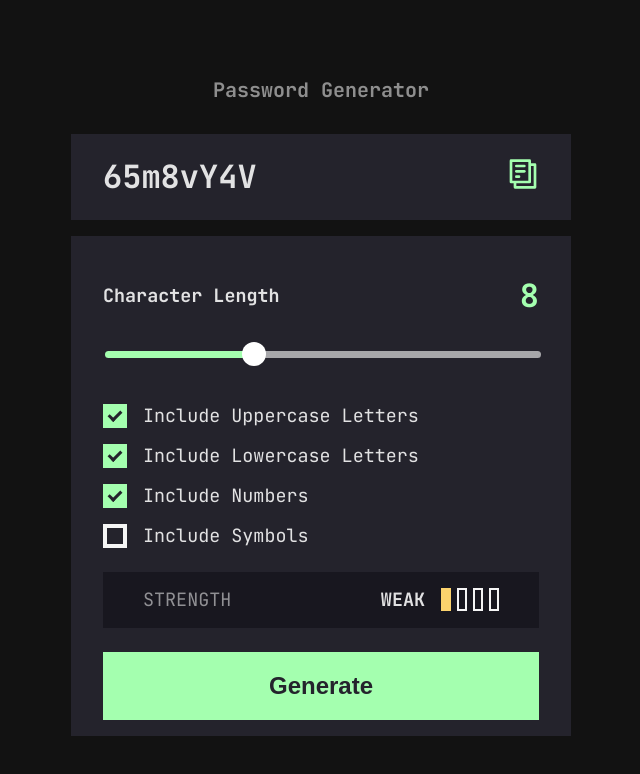
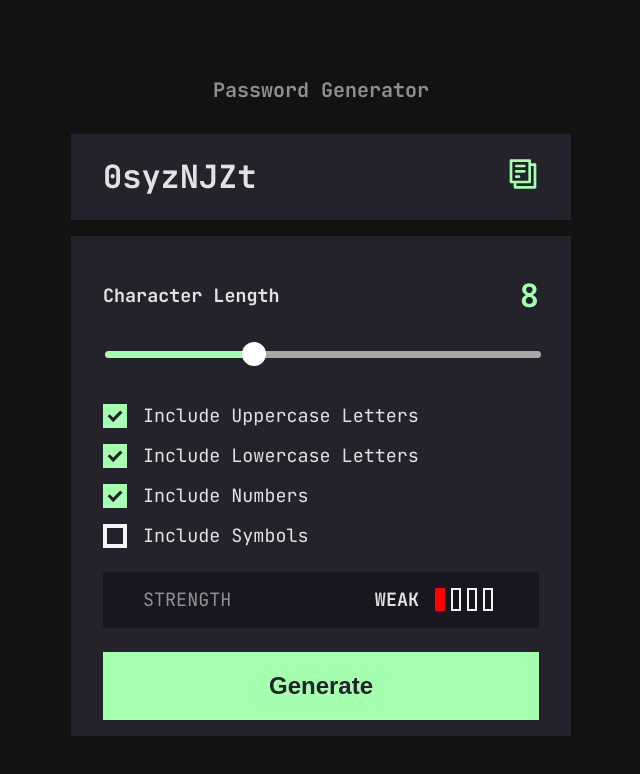
Before and after one commit to jueet/password-generator, a React (Vite) app: page / in a window 1280 px wide. Shown: the top 774 px of the page, without its empty margins (319-959 px from the left). Built offline with nearby package versions, Linux system fonts and the light colour scheme.

Commit message:
password strength is calculated through entropy

```diff
--- a/src/App.css
+++ b/src/App.css
@@ -3,10 +3,11 @@
   margin: 0 auto;
   padding: 2rem;
   text-align: center;
-  --neon-green: rgb(164 255 175);
+  --neon-green: #a4ffaf;
+  --neon-yellow: #FFF205;
+  --neon-red: #FE0000;
   --black: #24232C;
   --dark: #18171F;
-  --yellow: #FCD36D;
 }
 
 .App {
--- a/src/App.tsx
+++ b/src/App.tsx
@@ -10,20 +10,21 @@ import { generatePassword } from "./utils/pass-generator";
 function App() {
   const [password, setPassword] = useState("");
   const [passwordLength, setPasswordLenght] = useState(8);
+  const [dictSize, setDictSize] = useState(0);
   const [upper, setUpper] = useState(true);
   const [lower, setLower] = useState(true);
   const [numbers, setNumbers] = useState(true);
   const [special, setSpecial] = useState(false);
 
   const handleGeneratePassword = () => {
-    setPassword(() =>
-      generatePassword(passwordLength, {
-        withLower: lower,
-        withUpper: upper,
-        withNums: numbers,
-        withSpecial: special,
-      })
-    );
+    let [pass, dictSize] = generatePassword(passwordLength, {
+      withLower: lower,
+      withUpper: upper,
+      withNums: numbers,
+      withSpecial: special,
+    });
+    setPassword(() => pass);
+    setDictSize(() => dictSize);
   };
 
   useEffect(() => {
@@ -79,7 +80,7 @@ function App() {
           />
         </div>
         <div>
-          <StrengthMeter text={password} />
+          <StrengthMeter password={password} poolSize={dictSize} />
         </div>
         <button className="btn" onClick={() => handleGeneratePassword()}>
           Generate
--- a/src/components/StrengthMeter.module.css
+++ b/src/components/StrengthMeter.module.css
@@ -27,7 +27,7 @@
   margin-right: 1rem;
 }
 
-.unit {
+.bar {
   display: block;
   width: 6px;
   height: 1.15rem;
@@ -35,9 +35,22 @@
   border: 2px solid whitesmoke;
 }
 
-.full {
-  background-color: var(--yellow);
+.red,
+.green,
+.yellow {
   border: 2px solid transparent;
+}
+
+.red {
+  background-color: var(--neon-red);
+}
+
+.yellow {
+  background-color: var(--neon-yellow);
+}
+
+.green {
+  background-color: var(--neon-green);
 }
 
 .unit:last-of-type {
--- a/src/components/StrengthMeter.tsx
+++ b/src/components/StrengthMeter.tsx
@@ -1,64 +1,61 @@
 import styles from "./StrengthMeter.module.css";
 
 interface Props {
-  text: string;
+  password: string;
+  poolSize: number;
 }
 
-const strongPassword = new RegExp(
-  "(?=.*[a-z])(?=.*[A-Z])(?=.*[0-9])(?=.*[^A-Za-z0-9])(?=.{8,})"
-);
-const mediumPassword = new RegExp(
-  "((?=.*[a-z])(?=.*[A-Z])(?=.*[0-9])(?=.*[^A-Za-z0-9])(?=.{6,}))|((?=.*[a-z])(?=.*[A-Z])(?=.*[^A-Za-z0-9])(?=.{8,}))  "
-);
+const StrengthChecker = ({ password, poolSize }: Props) => {
+  const strength = password.length * Math.log2(poolSize);
 
-const StrengthChecker = (PasswordParameter: string) => {
-  if (strongPassword.test(PasswordParameter)) {
-    return LevelIndicator.STRONG;
-  } else if (mediumPassword.test(PasswordParameter)) {
-    return LevelIndicator.MEDIUM;
+  if (strength < 50) {
+    return StrngthIndicator.WEAK;
+  } else if (strength >= 50 && strength < 75) {
+    return StrngthIndicator.MEDIUM;
   } else {
-    return LevelIndicator.WEAK;
+    return StrngthIndicator.STRONG;
   }
 };
 
-const LevelIndicator = {
+const StrngthIndicator = {
   STRONG: {
     text: "strong",
+    color: "green",
     level: 4,
   },
   MEDIUM: {
     text: "medium",
-    level: 2,
+    color: "yellow",
+    level: 3,
   },
   WEAK: {
     text: "weak",
+    color: "red",
     level: 1,
   },
 };
 
 function StrengthMeter(props: Props) {
-  const strengthBadge = StrengthChecker(props.text);
-  const units = [];
+  const { text, color, level } = StrengthChecker(props);
+  const bar = [];
   let unit;
 
   for (let i = 0; i < 4; i++) {
     unit =
-      i < strengthBadge.level ? (
-        <div className={styles.unit + " " + styles.full} key={i}></div>
+      i < level ? (
+        <div className={styles.bar + " " + styles[color]} key={i}></div>
       ) : (
-        <div className={styles.unit} key={i}></div>
+        <div className={styles.bar} key={i}></div>
       );
-    units.push(unit);
+    bar.push(unit);
   }
 
   return (
     <div className={styles.container}>
       <p className="uppercase">strength</p>
       <div className={styles.meter}>
-        <span className={styles["meter-text"] + " " + "uppercase"}>
-          {strengthBadge.text}
-        </span>
-        {units}
+        <span className={styles["meter-text"] + " " + "uppercase"}>{text}</span>
+        {bar}
       </div>
     </div>
   );
--- a/src/utils/pass-generator.ts
+++ b/src/utils/pass-generator.ts
@@ -10,25 +10,27 @@ interface IOptions {
   withSpecial?: boolean;
 }
 
-function generatePassword(length: Number = 8, options: IOptions): string {
+function generatePassword(
+  length: Number = 8,
+  options: IOptions
+): [string, number] {
   const CharGroup = createDict(options);
   const CharGroupLenght = CharGroup.length;
   let password = "";
-  let random = 0;
+  let index = 0;
   for (let i = 0; i < length; i++) {
-    random = Math.floor(Math.random() * CharGroupLenght);
-    const index = Math.floor(Math.random() * CharGroup[random].length);
-    password += CharGroup[random][index];
+    index = Math.floor(Math.random() * CharGroupLenght);
+    password += CharGroup[index];
   }
-  return password;
+  return [password, CharGroupLenght];
 }
 
-function createDict(options: IOptions): Array<String> {
-  let dict = [];
-  if (options.withLower) dict.push(lowCase);
-  if (options.withUpper) dict.push(upCase);
-  if (options.withNums) dict.push(Numbers);
-  if (options.withSpecial) dict.push(SpecialChar);
+function createDict(options: IOptions): String {
+  let dict = "";
+  if (options.withLower) dict += lowCase;
+  if (options.withUpper) dict += upCase;
+  if (options.withNums) dict += Numbers;
+  if (options.withSpecial) dict += SpecialChar;
   return dict;
 }
 
```
